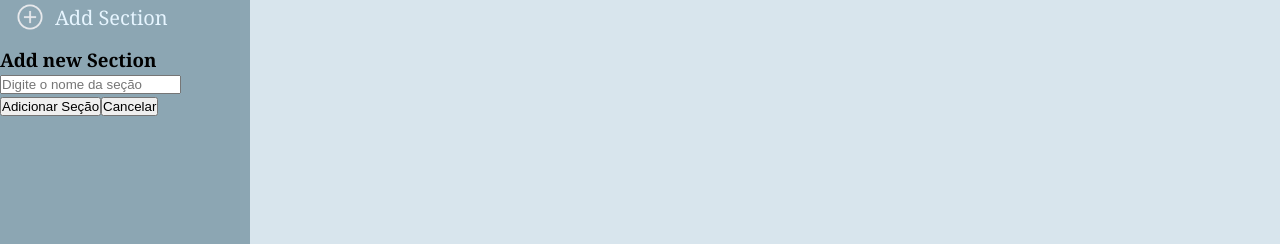
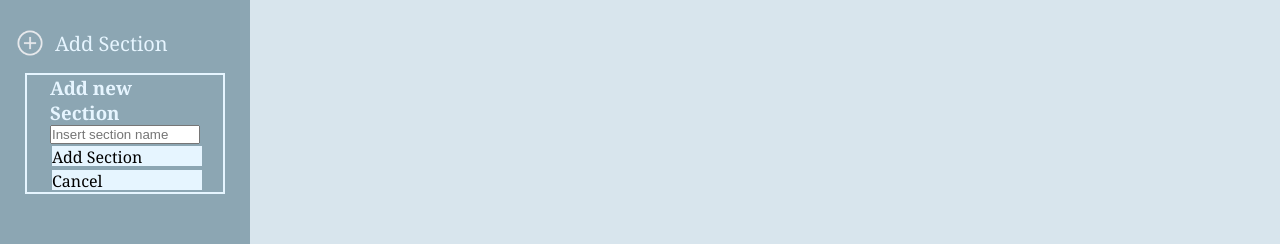
Before and after one commit to flaviasimoes13/DW_finalboss, a Next.js app in the folder code/: page /myRecipes in a window 1280 px wide. Both pictures are taken after a click on the link "Add Section". Shown: the part 304-548 px from the top of the page. Built offline with nearby package versions, Linux system fonts and the light colour scheme; no server answers; the database is empty.

Commit message:
Attempt to put sections in the database

```diff
--- a/code/src/app/components/Navegation/Navegation.js
+++ b/code/src/app/components/Navegation/Navegation.js
@@ -8,8 +8,8 @@ import SectionLink from "../SectionLink/SectionLink";
 export default function Navegation() {
   const [isMenuOpen, setIsMenuOpen] = useState(false);
   const [isPopupOpen, setIsPopupOpen] = useState(false);
-  const [newSectionName, setNewSectionName] = useState("");  // Estado para o nome da nova seção
-  const [sections, setSections] = useState([  // Seções no estado (sem o item "Add Section")
+  const [newSectionName, setNewSectionName] = useState("");
+  const [sections, setSections] = useState([
     { href: "/", icon: "home.png", label: "Home" },
     { href: "/quickRecipes", icon: "stopwatch.png", label: "Quick Recipes" },
     { href: "/myRecipes", icon: "myrec.png", label: "My Recipes" },
@@ -20,33 +20,54 @@ export default function Navegation() {
   };
 
   const openPopup = (e) => {
-    e.preventDefault();  // Previne a navegação
-    setIsPopupOpen(true);  // Abre o popup
+    e.preventDefault();
+    setIsPopupOpen(true);
   };
 
   const closePopup = () => {
-    setIsPopupOpen(false);  // Fecha o popup
+    setIsPopupOpen(false);
   };
 
-  const handleAddSection = () => {
+  const handleAddSection = async () => {
     if (newSectionName.trim()) {
-      const newSection = {
-        href: `/${newSectionName.toLowerCase().replace(/\s+/g, '-')}`,  // Gera um href com o nome
-        icon: "add.png",  // Pode ser um ícone default ou outro
-        label: newSectionName,
-      };
+      try {
+        // Send the section name to the backend API
+        const response = await fetch("/api/sections", {
+          method: "POST",
+          headers: {
+            "Content-Type": "application/json",  // Ensure the data is in JSON format
+          },
+          body: JSON.stringify({ sectionName: newSectionName })  // Send the section name in the request body
+        });
 
-      setSections((prevSections) => [
-        ...prevSections,
-        newSection,  // Adiciona a nova seção à lista
-      ]);
+        const data = await response.json();
 
-      setNewSectionName("");  // Limpa o nome da seção
-      closePopup();  // Fecha o popup
+        if (response.ok) {
+          // If the section was added successfully, update the frontend state
+          const newSection = {
+            href: `/${newSectionName.toLowerCase().replace(/\s+/g, '-')}`,
+            icon: "myrec.png",  // You can adjust the icon as needed
+            label: newSectionName,  // The label is the section name
+          };
+
+          setSections((prevSections) => [
+            ...prevSections,
+            newSection,  // Add the new section to the list
+          ]);
+
+          setNewSectionName("");  // Clear the input field
+          closePopup();  // Close the popup after adding the section
+        } else {
+          alert(data.error || "Error adding section");
+        }
+      } catch (error) {
+        console.error("Error adding section:", error);
+      }
     } else {
-      alert("Por favor, insira um nome válido para a seção.");
+      alert("Please insert a valid name for your section");
     }
   };
+
 
   return (
     <div
@@ -87,7 +108,6 @@ export default function Navegation() {
             />
           ))}
 
-          {/* Adiciona o "Add Section" sempre ao final */}
           <SectionLink
             key="add-section"
             href="#"
@@ -100,124 +120,21 @@ export default function Navegation() {
       </nav>
 
 
-
-{/* Popup */}
       {isPopupOpen && (
-        <div className={Styles.popup}>
+        <div className={isPopupOpen ? Styles.popup : Styles.notpopup}>
           <div className={Styles.popupContent}>
             <h3>Add new Section</h3>
             <input
               type="text"
-              placeholder="Digite o nome da seção"
+              placeholder="Insert section name"
               value={newSectionName}
               onChange={(e) => setNewSectionName(e.target.value)}
             />
-            <button onClick={handleAddSection}>Adicionar Seção</button>
-            <button onClick={closePopup}>Cancelar</button>
+            <button onClick={handleAddSection}>Add Section</button>
+            <button onClick={closePopup}>Cancel</button>
           </div>
         </div>
       )}
     </div>
   );
 }
-
-
-
-/*
-"use client";
-
-import Link from "next/link";
-import Styles from "./Navegation.module.scss";
-import { useState } from "react";
-
-export default function Navegation() {
-  const [isMenuOpen, setIsMenuOpen] = useState(false);
-
-  const toggleMenu = () => {
-    setIsMenuOpen((prev) => !prev);
-  };
-
-  return (
-    <div
-      className={`${Styles.navegation} ${
-        isMenuOpen ? Styles.navegation__open : Styles.navegation__closed
-      }`}
-    >
-      <button className={Styles.hamburguer} onClick={toggleMenu}>
-        {isMenuOpen ? (
-          <img src="/menu_close.png" width={"100%"} height={"100%"} />
-        ) : (
-          <img src="/menu_open.png" width={"100%"} height={"100%"} />
-        )}
-      </button>
-
-      <nav
-        className={`${Styles.menu} ${
-          isMenuOpen ? Styles.menu__open : Styles.menu__closed
-        }`}
-      >
-        <div className={Styles.logo}>
-          <img
-            src="logo.png"
-            alt="Logo"
-            className={isMenuOpen ? Styles.logo__open : Styles.logo__closed}
-          />
-        </div>
-
-        <div className={Styles.links}>
-          <Link className={Styles.link} href="/">
-            <img src="home.png" alt="home" width="30px" height="30px" />{" "}
-            <p className={isMenuOpen ? Styles.p__open : Styles.p__closed}>
-              Home
-            </p>
-          </Link>
-
-          <Link
-            className={`${Styles.link} ${Styles.separator}`}
-            href="/quickRecipes"
-          >
-            <img src="stopwatch.png" alt="quick recipes" width="30px" height="30px"/>{" "}
-            <p className={isMenuOpen ? Styles.p__open : Styles.p__closed}>
-              Quick Recipes
-            </p>
-          </Link>
-
-          <Link
-            className={`${Styles.link} ${Styles.separator}`}
-            href="/myRecipes"
-          >
-            <img src="myrec.png" alt="my recipes" width="30px" height="30px" />{" "}
-            <p className={isMenuOpen ? Styles.p__open : Styles.p__closed}>
-              My Recipes
-            </p>
-          </Link>
-
-          <Link
-            className={`${Styles.link} ${Styles.separator}`}
-            href="/addSection"
-          >
-            <img src="add.png" alt="add section" width="30px" height="30px" />{" "}
-            <p className={isMenuOpen ? Styles.p__open : Styles.p__closed}>
-              Add Section
-            </p>
-          </Link>
-        </div>
-      </nav>
-    </div>
-  );
-}
-*/
-
-
-//=============================
-/*
-import Link from "next/link";
-
-export default function Navegation() {
-  const [isMenuOpen, setIsMenuOpen] = useState(false);
-
-  const toggleMenu = () => {
-    setIsMenuOpen((prev) => !prev);
-  };
-
-*/
--- a/code/src/app/components/Navegation/Navegation.module.scss
+++ b/code/src/app/components/Navegation/Navegation.module.scss
@@ -34,7 +34,31 @@
   }
 }
 
+.popup{
+  border: solid 2px colors.$lightblue-color;
+  display: flex;
+  justify-content: center;
+  margin-left:25px;
+  width:200px;
 
+  .popupContent{
+    display: flex;
+    flex-direction: column;
+    width:150px;
+
+      h3{
+        color:colors.$lightblue-color;
+      }
+
+      button{
+        all:unset;
+        background-color:colors.$lightblue-color ;
+        border: solid 2px colors.$greyblue-color;
+        width:150px;
+        height:20px;
+      }
+  }
+}
 
 @media (max-width: 850px) {
   .navegation {
--- a/code/src/app/components/SectionLink/SectionLink.js
+++ b/code/src/app/components/SectionLink/SectionLink.js
@@ -8,7 +8,7 @@ export default function SectionLink({ href, icon, label, isMenuOpen, onClick })
       <Link
         className={`${Styles.link} ${Styles.separator}`}
         href={href}
-        onClick={onClick} // Adicionando onClick ao Link para "Add Section"
+        onClick={onClick}
       >
 
       <img src={icon} alt={label} width="30px" height="30px" />
--- a/code/src/pages/api/sections.js
+++ b/code/src/pages/api/sections.js
@@ -1,31 +1,37 @@
 import { MongoClient } from "mongodb";
 
 export default async function handler(req, res) {
-  const uri = "mongodb://127.0.0.1:27017";
-  const dbName = "recipes";
+  const uri = "mongodb://127.0.0.1:27017";  // MongoDB URI
+  const dbName = "recipes";  // Your database name
 
   if (req.method === "POST") {
-   // const { sectionName } = req.body;
+    const { sectionName } = req.body;  // Get the section name from the request body
 
+    // Validate that the section name is provided
     if (!sectionName) {
       return res.status(400).json({ error: "Section name is required" });
     }
 
     try {
-      const client = await MongoClient.connect(uri);
-      const db = client.db(dbName);
+      const client = await MongoClient.connect(uri);  // Connect to MongoDB
+      const db = client.db(dbName);  // Get the database
+      const collection = db.collection("sections");  // Get the "sections" collection
 
+      // Insert the new section with an empty "recipes" array
+      const result = await collection.insertOne({
+        name: sectionName,  // The name of the new section
+        recipes: []  // Initialize the recipes array as empty
+      });
 
-      const collection = db.collection("sections");
+      // Respond with a success message
+      res.status(201).json({ message: "Section created", data: result });
 
-      // Insere o documento na coleção
-      const result = await collection.insertOne({ name: sectionName });
-      res.status(201).json({ message: "Section created", data: result });
+      client.close();  // Close the MongoDB connection
     } catch (error) {
       console.error("Error creating section:", error);
       res.status(500).json({ error: "Failed to create section" });
     }
   } else {
-    res.status(405).json({ error: "Method not allowed" });
+    res.status(405).json({ error: "Method not allowed" });  // Handle methods other than POST
   }
 }
```
Also changed, not shown: code/src/app/page.js (+20 -34 lines), code/src/app/recipe/[id]/page.module.scss (+10 -13 lines), code/public/logo.png.
